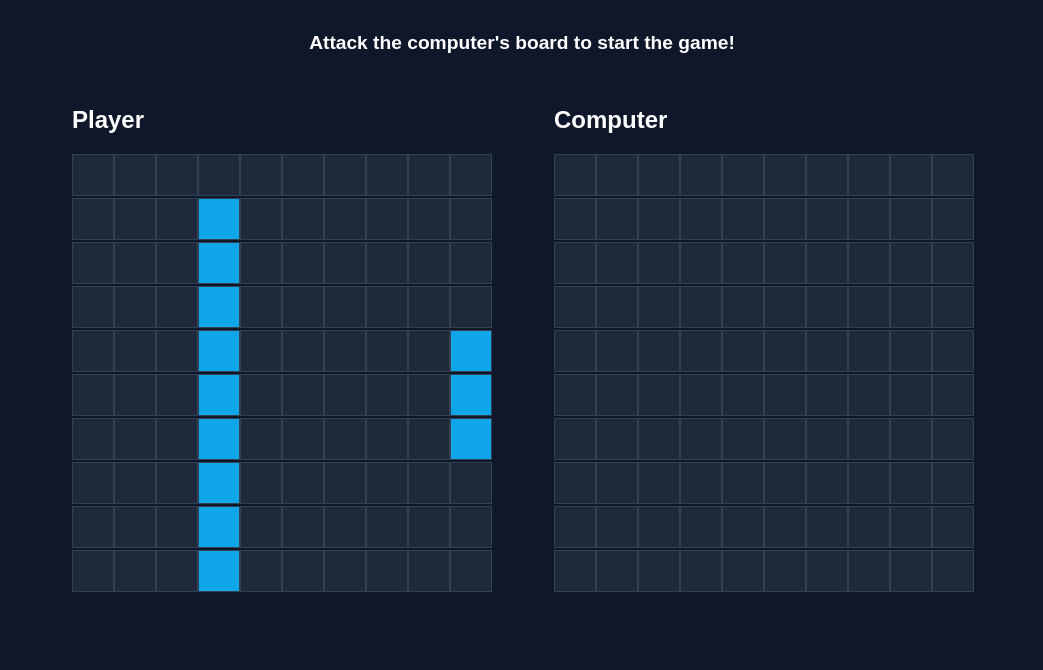
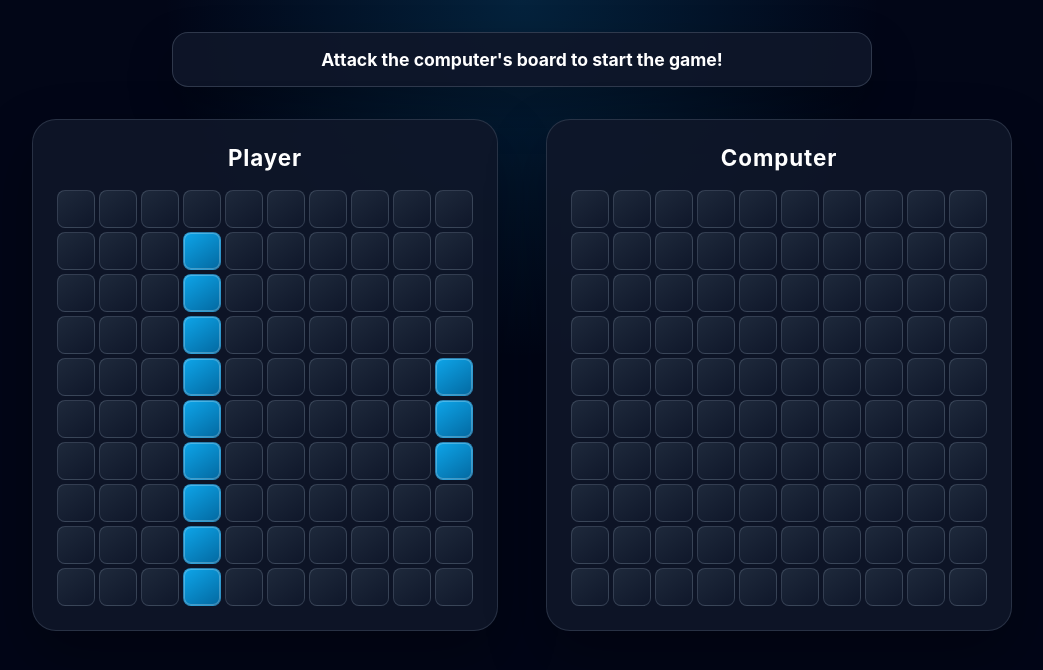
Before and after one commit to BUSISWABILIBILI/battleship, a website built with Vite: page index.html in a window 1280 px wide. Shown: the whole page, without its empty margins (118-1161 px from the left). Built offline with nearby package versions, Linux system fonts and the light colour scheme.

Commit message:
style: improve battleship game UI

```diff
--- a/src/style.css
+++ b/src/style.css
@@ -1,50 +1,120 @@
+* {
+  box-sizing: border-box;
+}
+
 body {
-  font-family: Arial, sans-serif;
-  background-color: #0f172a;
+  font-family:
+    Inter,
+    system-ui,
+    -apple-system,
+    BlinkMacSystemFont,
+    "Segoe UI",
+    sans-serif;
+  background:
+    radial-gradient(circle at top, rgba(14, 165, 233, 0.18), transparent 35%),
+    #020617;
   color: #ffffff;
   margin: 0;
+  min-height: 100vh;
   padding: 2rem;
 }
+
+.status-message {
+  max-width: 700px;
+  margin: 0 auto 2rem;
+  padding: 1rem 1.5rem;
+  text-align: center;
+  font-size: 1.1rem;
+  font-weight: 700;
+  background-color: rgba(15, 23, 42, 0.9);
+  border: 1px solid rgba(148, 163, 184, 0.25);
+  border-radius: 16px;
+  box-shadow: 0 20px 45px rgba(0, 0, 0, 0.25);
+}
+
 #app {
   display: flex;
   justify-content: center;
-  gap: 4rem;
+  align-items: flex-start;
+  gap: 3rem;
+  flex-wrap: wrap;
+}
+
+#app > div {
+  padding: 1.5rem;
+  background-color: rgba(15, 23, 42, 0.88);
+  border: 1px solid rgba(148, 163, 184, 0.2);
+  border-radius: 24px;
+  box-shadow: 0 25px 60px rgba(0, 0, 0, 0.3);
+}
+
+h2 {
+  margin: 0;
+  text-align: center;
+  font-size: 1.4rem;
+  letter-spacing: 0.04em;
 }
 
 .board {
   display: grid;
-  grid-template-columns: repeat(10, 40px);
-  gap: 2px;
-  margin-top: 1rem;
+  grid-template-columns: repeat(10, 38px);
+  gap: 4px;
+  margin-top: 1.2rem;
 }
 
 .cell {
-  width: 40px;
-  height: 40px;
-  background-color: #1e293b;
-  border: 1px solid #334155;
+  width: 38px;
+  height: 38px;
+  background: linear-gradient(145deg, #1e293b, #0f172a);
+  border: 1px solid rgba(148, 163, 184, 0.25);
+  border-radius: 8px;
+  transition:
+    transform 0.15s ease,
+    background-color 0.15s ease,
+    box-shadow 0.15s ease;
 }
 
 .cell:hover {
-  background-color: #475569;
+  background: #334155;
   cursor: pointer;
+  transform: translateY(-2px);
+}
+
+.cell.ship {
+  background: linear-gradient(145deg, #0ea5e9, #0369a1);
+  box-shadow: inset 0 0 0 1px rgba(255, 255, 255, 0.25);
 }
 
 .cell.hit {
-  background-color: #dc2626;
+  background: linear-gradient(145deg, #ef4444, #991b1b);
+  box-shadow: 0 0 16px rgba(239, 68, 68, 0.45);
 }
 
 .cell.miss {
-  background-color: #64748b;
+  background: linear-gradient(145deg, #64748b, #334155);
+  opacity: 0.8;
 }
 
-.status-message {
-  text-align: center;
-  font-size: 1.2rem;
-  font-weight: bold;
-  margin-bottom: 2rem;
+@media (max-width: 600px) {
+  body {
+    padding: 1rem;
+  }
+
+  #app {
+    gap: 1.5rem;
+  }
+
+  #app > div {
+    width: 100%;
+    overflow-x: auto;
+  }
+
+  .board {
+    grid-template-columns: repeat(10, 32px);
+  }
+
+  .cell {
+    width: 32px;
+    height: 32px;
+  }
 }
-
-.cell.ship {
-  background-color: #0ea5e9;
-}
```
